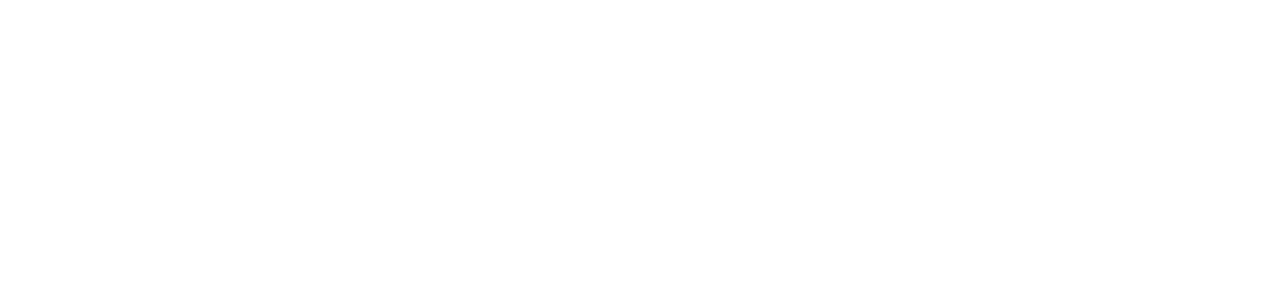
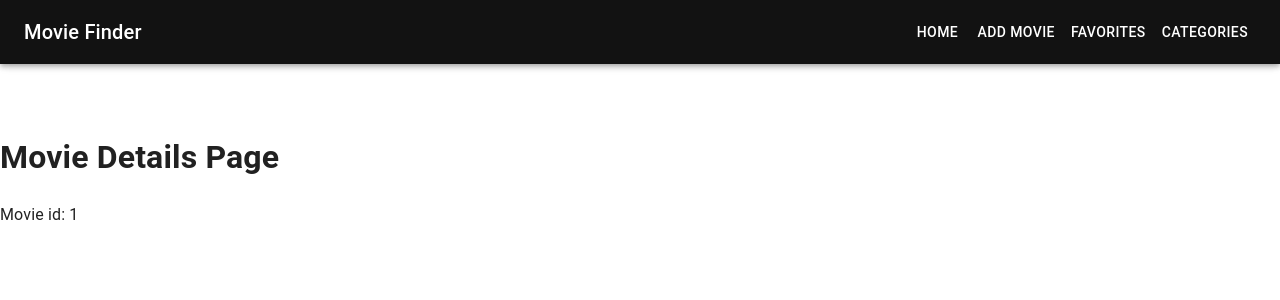
Before and after one commit to Rania-Papachr/movie-finder, a React (Vite) app: page /movie/1 in a window 1280 px wide. Shown: the top 300 px of the page. Built offline with nearby package versions, Linux system fonts and the light colour scheme.

Commit message:
feat: implement navbar routing and dynamic movie pages

```diff
--- a/src/App.tsx
+++ b/src/App.tsx
@@ -2,16 +2,29 @@ import { Routes, Route } from "react-router-dom";
 
 import NavBar from "./components/NavBar";
 import Home from "./pages/Home";
+import DramaMovies from "./pages/DramaMovies";
+import ComedyMovies from "./pages/ComedyMovies";
+import HorrorMovies from "./pages/HorrorMovies";
+import AddMovie from "./pages/AddMovie";
+import Favorites from "./pages/Favorites";
+import MovieDetails from "./pages/MovieDetails";
 
-function App() {
-  return;
-  <>
-    <NavBar />
+const App = () => {
+  return (
+    <>
+      <NavBar />
 
-    <Routes>
-      <Route path="/" element={<Home />} />
-    </Routes>
-  </>;
-}
+      <Routes>
+        <Route path="/" element={<Home />} />
+        <Route path="/categories/drama" element={<DramaMovies />} />
+        <Route path="/categories/comedy" element={<ComedyMovies />} />
+        <Route path="/categories/horror" element={<HorrorMovies />} />
+        <Route path="/add-movie" element={<AddMovie />} />
+        <Route path="/favorites" element={<Favorites />} />
+        <Route path="/movie/:id" element={<MovieDetails />} />
+      </Routes>
+    </>
+  );
+};
 
 export default App;
--- a/src/components/MovieCard.tsx
+++ b/src/components/MovieCard.tsx
@@ -1,3 +1,4 @@
+import { NavLink } from "react-router-dom";
 import {
   Card,
   CardMedia,
@@ -6,6 +7,7 @@ import {
   Typography,
   Chip,
   IconButton,
+  Button,
 } from "@mui/material";
 
 import FavoriteBorderIcon from "@mui/icons-material/FavoriteBorder";
@@ -111,7 +113,14 @@ const MovieCard = ({ movie }: { movie: Movie }) => {
           {movie.description}
         </Typography> */}
 
-        <Box sx={{ mt: 1 }}>
+        <Box
+          sx={{
+            mt: 1.5,
+            display: "flex",
+            justifyContent: "space-between",
+            alignItems: "center",
+          }}
+        >
           <Chip
             label={movie.genre}
             size="small"
@@ -121,6 +130,15 @@ const MovieCard = ({ movie }: { movie: Movie }) => {
               textTransform: "capitalize",
             }}
           />
+
+          <Button
+            component={NavLink}
+            to={`/movie/${movie.id}`}
+            size="small"
+            variant="contained"
+          >
+            Details
+          </Button>
         </Box>
       </CardContent>
     </Card>
--- a/src/components/NavBar.tsx
+++ b/src/components/NavBar.tsx
@@ -1,4 +1,6 @@
-import * as React from "react";
+import { useState } from "react";
+import { NavLink } from "react-router-dom";
+
 import AppBar from "@mui/material/AppBar";
 import Box from "@mui/material/Box";
 import CssBaseline from "@mui/material/CssBaseline";
@@ -13,15 +15,33 @@ import MenuIcon from "@mui/icons-material/Menu";
 import Toolbar from "@mui/material/Toolbar";
 import Typography from "@mui/material/Typography";
 import Button from "@mui/material/Button";
+import Menu from "@mui/material/Menu";
+import MenuItem from "@mui/material/MenuItem";
 
 const drawerWidth = 240;
-const navItems = ["Home", "Categories", "Add Movie", "Favorites"];
+const navItems = [
+  { label: "Home", path: "/" },
+  { label: "Add Movie", path: "/add-movie" },
+  { label: "Favorites", path: "/favorites" },
+];
+
+const categories = ["Drama", "Comedy", "Horror"];
 
 const NavBar = () => {
-  const [mobileOpen, setMobileOpen] = React.useState(false);
+  const [mobileOpen, setMobileOpen] = useState(false);
+
+  const [anchorEl, setAnchorEl] = useState<null | HTMLElement>(null);
 
   const handleDrawerToggle = () => {
     setMobileOpen((prevState) => !prevState);
+  };
+
+  const handleMenuOpen = (event: React.MouseEvent<HTMLElement>) => {
+    setAnchorEl(event.currentTarget);
+  };
+
+  const handleMenuClose = () => {
+    setAnchorEl(null);
   };
 
   const drawer = (
@@ -32,9 +52,13 @@ const NavBar = () => {
       <Divider />
       <List>
         {navItems.map((item) => (
-          <ListItem key={item} disablePadding>
-            <ListItemButton sx={{ textAlign: "center" }}>
-              <ListItemText primary={item} />
+          <ListItem key={item.label} disablePadding>
+            <ListItemButton
+              component={NavLink}
+              to={item.path}
+              sx={{ textAlign: "center" }}
+            >
+              <ListItemText primary={item.label} />
             </ListItemButton>
           </ListItem>
         ))}
@@ -61,14 +85,44 @@ const NavBar = () => {
             component="div"
             sx={{ flexGrow: 1, display: { xs: "none", sm: "block" } }}
           >
-            MUI
+            Movie Finder
           </Typography>
           <Box sx={{ display: { xs: "none", sm: "block" } }}>
             {navItems.map((item) => (
-              <Button key={item} sx={{ color: "#fff" }}>
-                {item}
+              <Button
+                key={item.label}
+                component={NavLink}
+                to={item.path}
+                sx={{
+                  color: "#fff",
+                  "&.active": {
+                    color: "#ff7043",
+                    fontWeight: "bold",
+                  },
+                }}
+              >
+                {item.label}
               </Button>
             ))}
+            <Button onClick={handleMenuOpen} sx={{ color: "#fff" }}>
+              Categories
+            </Button>
+            <Menu
+              anchorEl={anchorEl}
+              open={Boolean(anchorEl)}
+              onClose={handleMenuClose}
+            >
+              {categories.map((category) => (
+                <MenuItem
+                  key={category}
+                  component={NavLink}
+                  to={`/categories/${category}`}
+                  onClick={handleMenuClose}
+                >
+                  {category}
+                </MenuItem>
+              ))}
+            </Menu>
           </Box>
         </Toolbar>
       </AppBar>
--- a/src/pages/Categories.tsx
+++ /dev/null
@@ -1,5 +0,0 @@
-const Categories = () => {
-  return <h1>Categories Page</h1>;
-};
-
-export default Categories;
--- /dev/null
+++ b/src/pages/ComedyMovies.tsx
@@ -0,0 +1,5 @@
+const ComedyMovies = () => {
+  return <h1>Comedy</h1>;
+};
+
+export default ComedyMovies;
--- /dev/null
+++ b/src/pages/DramaMovies.tsx
@@ -0,0 +1,5 @@
+const DramaMovies = () => {
+  return <h1>Drama </h1>;
+};
+
+export default DramaMovies;
--- a/src/pages/Home.tsx
+++ b/src/pages/Home.tsx
@@ -2,7 +2,7 @@ import { useEffect, useState } from "react";
 import axios from "axios";
 
 import MovieCards from "../components/MovieCards";
-import type { Movie } from "./types/movie";
+import type { Movie } from "../types/movie";
 
 const Home = () => {
   const [message, setMessage] = useState("");
--- /dev/null
+++ b/src/pages/HorrorMovies.tsx
@@ -0,0 +1,5 @@
+const HorrorMovies = () => {
+  return <h1>Horror</h1>;
+};
+
+export default HorrorMovies;
--- a/src/pages/MovieDetails.tsx
+++ b/src/pages/MovieDetails.tsx
@@ -1,5 +1,13 @@
+import { useParams } from "react-router-dom";
+
 const MovieDetails = () => {
-  return <h1>Movie Details Page</h1>;
+  const { id } = useParams(); //Give me the value from the URL parameter called id.
+  return (
+    <div>
+      <h1>Movie Details Page</h1>
+      <p>Movie id: {id}</p>
+    </div>
+  );
 };
 
 export default MovieDetails;
```
